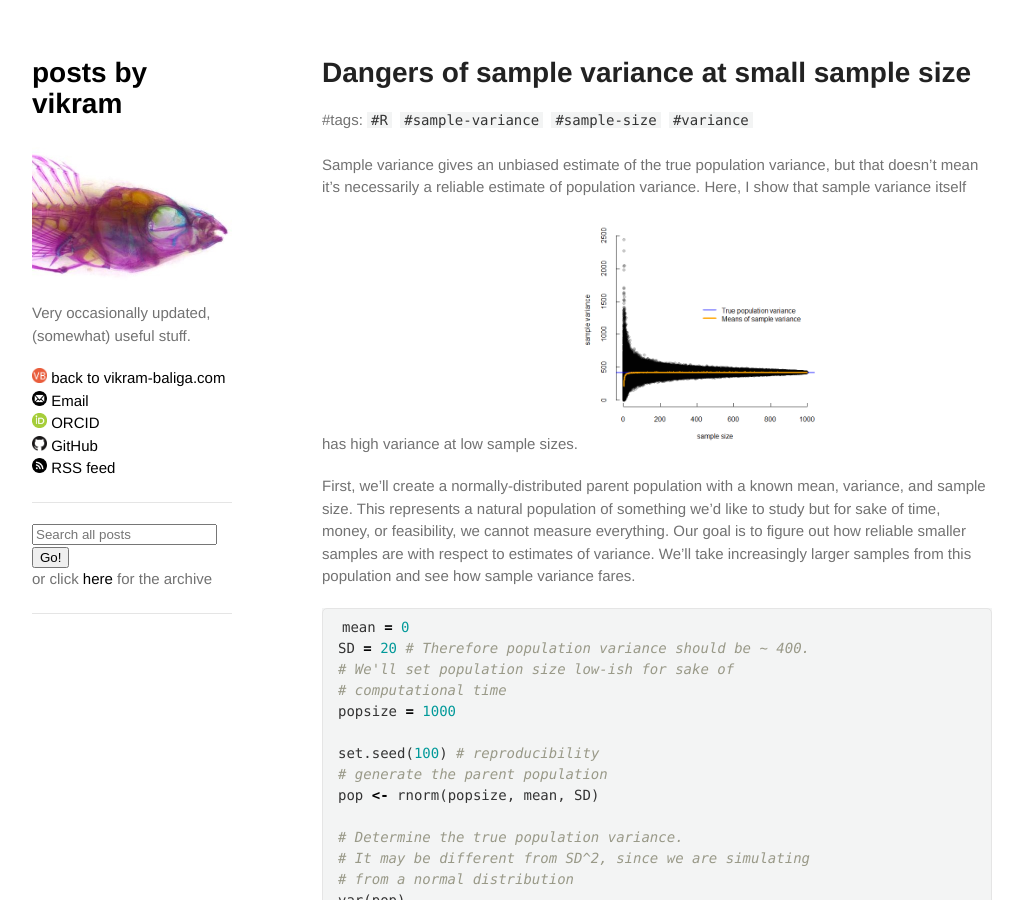
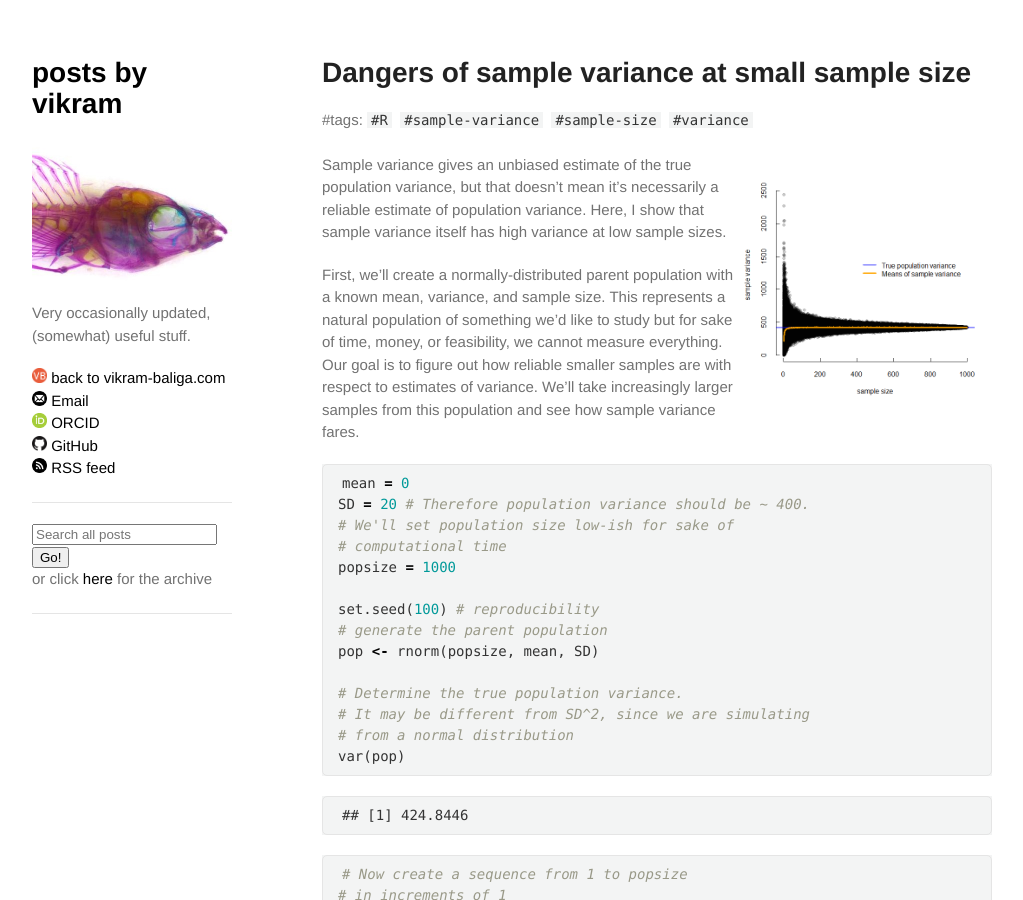
Before and after one commit to vbaliga/vbaliga.github.io, a Jekyll site: the page built from _posts/2019-05-07-dangers-sample-variance-small-sample-size.md, in a window 1280 px wide and 900 px high. Shown: the whole window, without its empty margins (128-1151 px from the left). Built offline with Jekyll 4.4.1, drawn with Linux system fonts in a browser that asks for light colours; a script that is not in the unit is left out.

Commit message:
Update 2019-05-07-dangers-sample-variance-small-sample-size.md

```diff
--- a/_posts/2019-05-07-dangers-sample-variance-small-sample-size.md
+++ b/_posts/2019-05-07-dangers-sample-variance-small-sample-size.md
@@ -3,8 +3,10 @@ layout: post
 tags: ["R","sample-variance","sample-size","variance"]
 title: Dangers of sample variance at small sample size
 ---
+<p>
+<img src="https://github.com/vbaliga/vbaliga.github.io/raw/master/images/2019-05-07/sample_variance_vs_sample_size.png" alt="variance" style="float:right;width:250px;height:250px;">
 Sample variance gives an unbiased estimate of the true population variance, but that doesn’t mean it’s necessarily a reliable estimate of population variance. Here, I show that sample variance itself has high variance at low sample sizes.
-<img style="float: left;" src="https://github.com/vbaliga/vbaliga.github.io/raw/master/images/2019-05-07/sample_variance_vs_sample_size.png" style="width:250px; height:250px">
+</p>
 <!---more--->
 
 First, we’ll create a normally-distributed parent population with a known mean, variance, and sample size. This represents a natural
```
